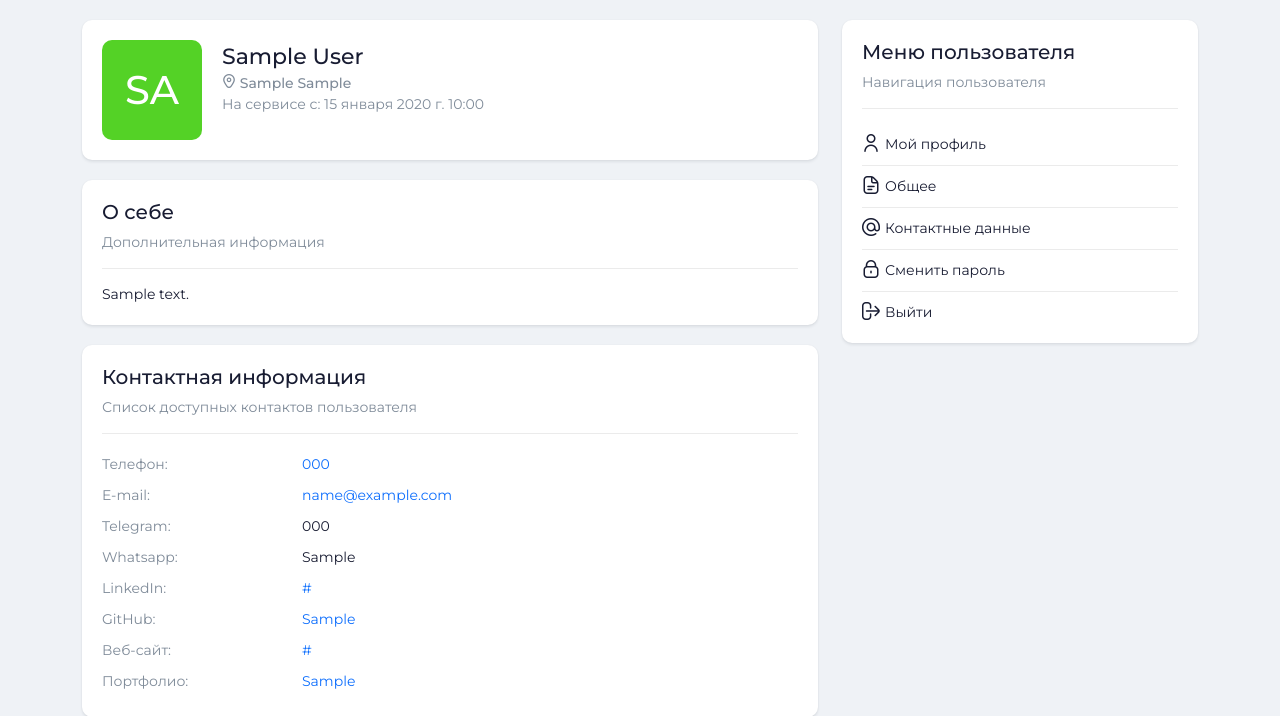
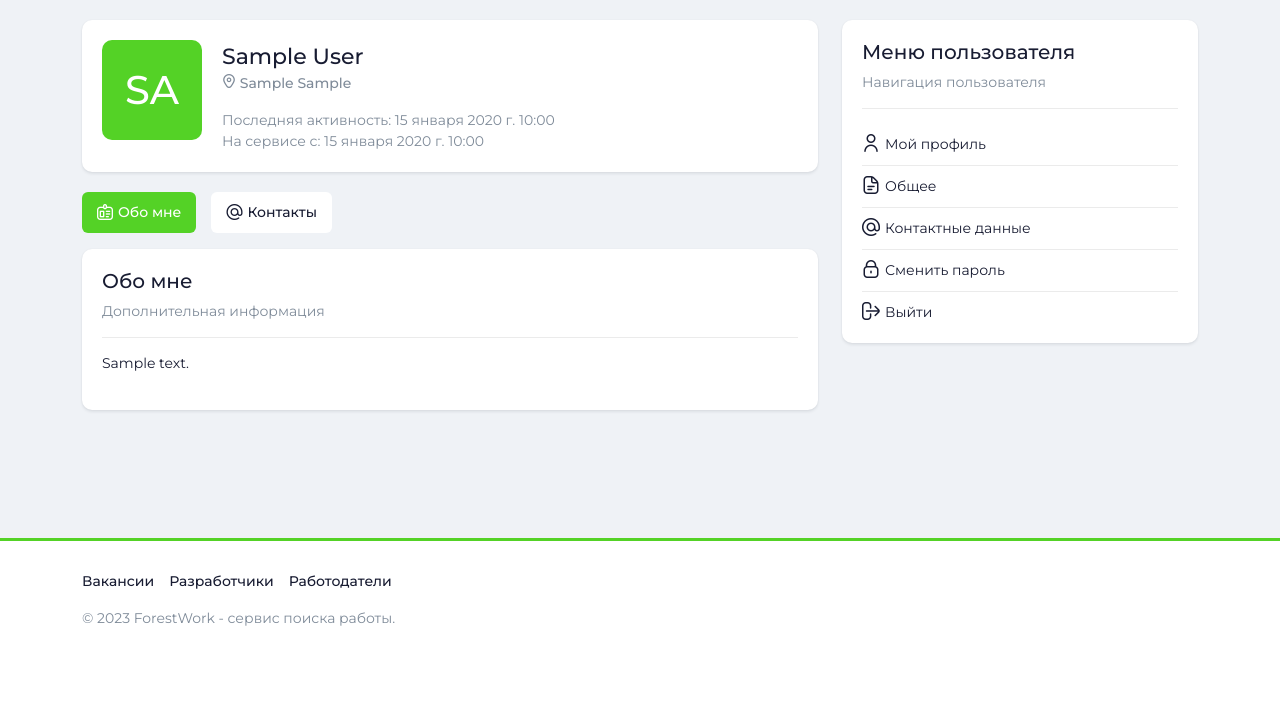
Before and after one commit to ElveeBolt/forestwork, a Django app: page /users/profile in a window 1280 px wide. Shown: the part 141-857 px from the top of the page. After the commit the page ends 767 px from the top, so only its background shows below. Run offline with Django 4.2, Linux system fonts and the light colour scheme; a user stored in the database is signed in; tables that the repository leaves empty hold one stand-in row (values such as "Sample post"); some libraries are stand-ins or nearby versions.

Commit message:
Redesign Profile page

```diff
--- a/forestwork/templates/profile/index.html
+++ b/forestwork/templates/profile/index.html
@@ -20,18 +20,37 @@
                             {{ user.country }} {{ user.city }}
                         {% endif %}
                     </div>
+                    <div class="date text-muted mt-3">Последняя активность: {{ user.last_login  }}</div>
                     <div class="date text-muted">На сервисе с: {{ user.date_joined }}</div>
+
                 </div>
             </div>
+            <ul class="nav nav-pills mb-3" id="pills-tab" role="tablist">
                 {% if user.about %}
+                <li class="nav-item" role="presentation">
+                    <button class="nav-link btn btn-with-icon active" id="pills-about-tab" data-bs-toggle="pill" data-bs-target="#pills-about" type="button" role="tab" aria-controls="pills-about" aria-selected="true">
+                        <i class="fi fi-rr-id-badge"></i>
+                        Обо мне
+                    </button>
+                </li>
+                {% endif %}
+                <li class="nav-item" role="presentation">
+                    <button class="nav-link btn btn-with-icon" id="pills-contacts-tab" data-bs-toggle="pill" data-bs-target="#pills-contacts" type="button" role="tab" aria-controls="pills-contacts" aria-selected="false"><i class="fi fi-rr-at"></i>Контакты</button>
+                </li>
+            </ul>
+            <div class="tab-content" id="pills-tabContent">
+                {% if user.about %}
+                <div class="tab-pane fade show active" id="pills-about" role="tabpanel" aria-labelledby="pills-about-tab" tabindex="0">
                     <div class="card">
                         <div class="card-heading">
-                    <h2>О себе</h2>
+                            <h2>Обо мне</h2>
                             <div class="subtitle">Дополнительная информация</div>
                         </div>
-                {{ user.about }}
+                        {{ user.about | linebreaks }}
+                    </div>
                 </div>
                 {% endif %}
+                <div class="tab-pane fade" id="pills-contacts" role="tabpanel" aria-labelledby="pills-contacts-tab" tabindex="0">
                     <div class="card">
                         <div class="card-heading">
                             <h2>Контактная информация</h2>
@@ -65,6 +84,8 @@
                         </ul>
                     </div>
                 </div>
+            </div>
+        </div>
         <div class="col-4">
             {% include 'profile/menu.html' %}
         </div>
--- a/forestwork/users/views.py
+++ b/forestwork/users/views.py
@@ -43,7 +43,6 @@
         'title': 'Информация о пользователе',
         'subtitle': 'Дополнительная информация о работодателе или компании',
     }
-
 
 
 class DeveloperListView(ListView):
```
Lines whose indentation alone changed are shown as unchanged.
